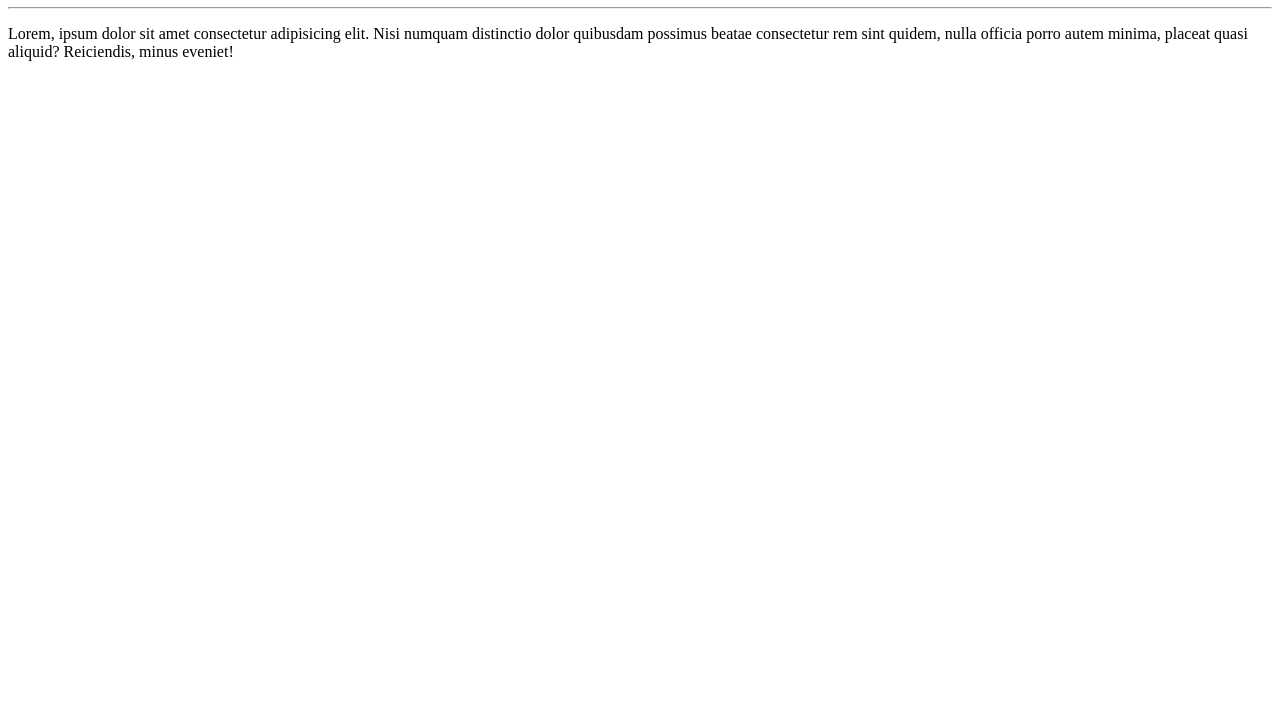
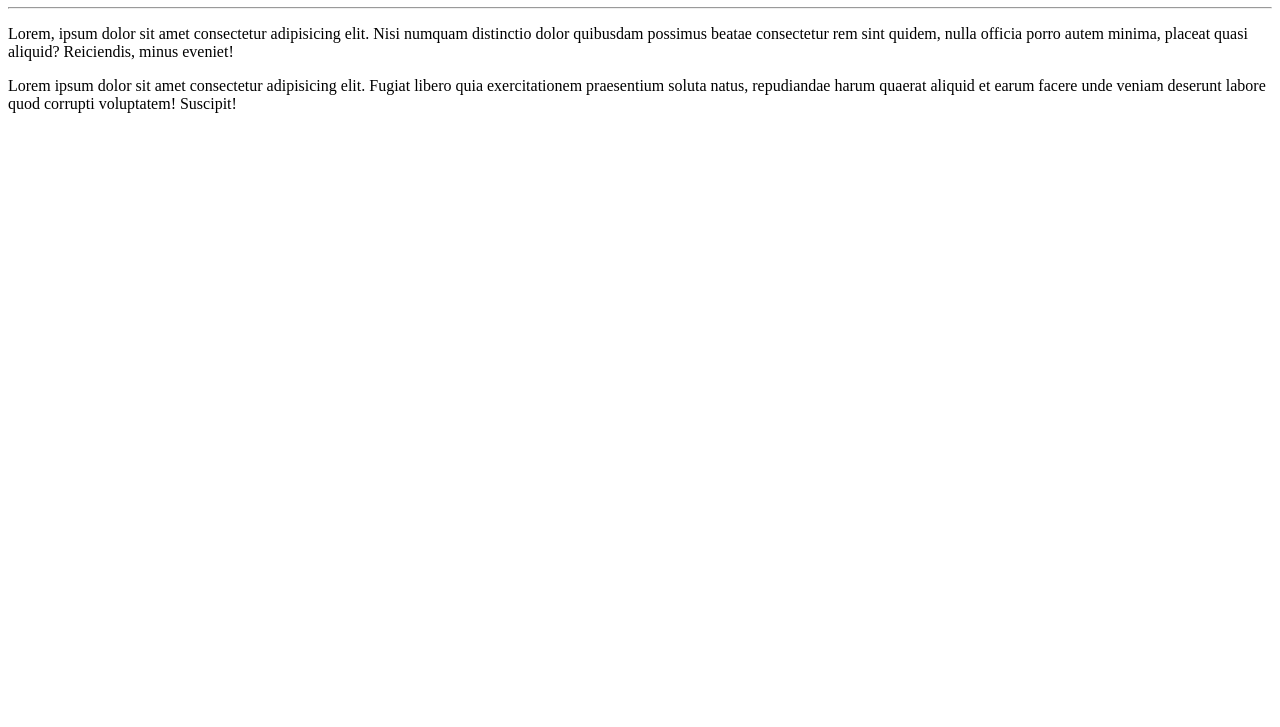
Before and after one commit to WillianFrankoski/Ola-Mundo, a plain HTML site: page site-exemplo/index.html in a window 1280 px wide. Shown: the part 73-800 px from the top of the page. Drawn offline with Linux system fonts and the light colour scheme.

Commit message:
adicionei um parágrafo

```diff
--- a/site-exemplo/index.html
+++ b/site-exemplo/index.html
@@ -9,5 +9,6 @@
     <h1>Olá, mundo!</h1>
     <hr>
     <p>Lorem, ipsum dolor sit amet consectetur adipisicing elit. Nisi numquam distinctio dolor quibusdam possimus beatae consectetur rem sint quidem, nulla officia porro autem minima, placeat quasi aliquid? Reiciendis, minus eveniet!</p>
+    <p>Lorem ipsum dolor sit amet consectetur adipisicing elit. Fugiat libero quia exercitationem praesentium soluta natus, repudiandae harum quaerat aliquid et earum facere unde veniam deserunt labore quod corrupti voluptatem! Suscipit!</p>
 </body>
 </html>
```
